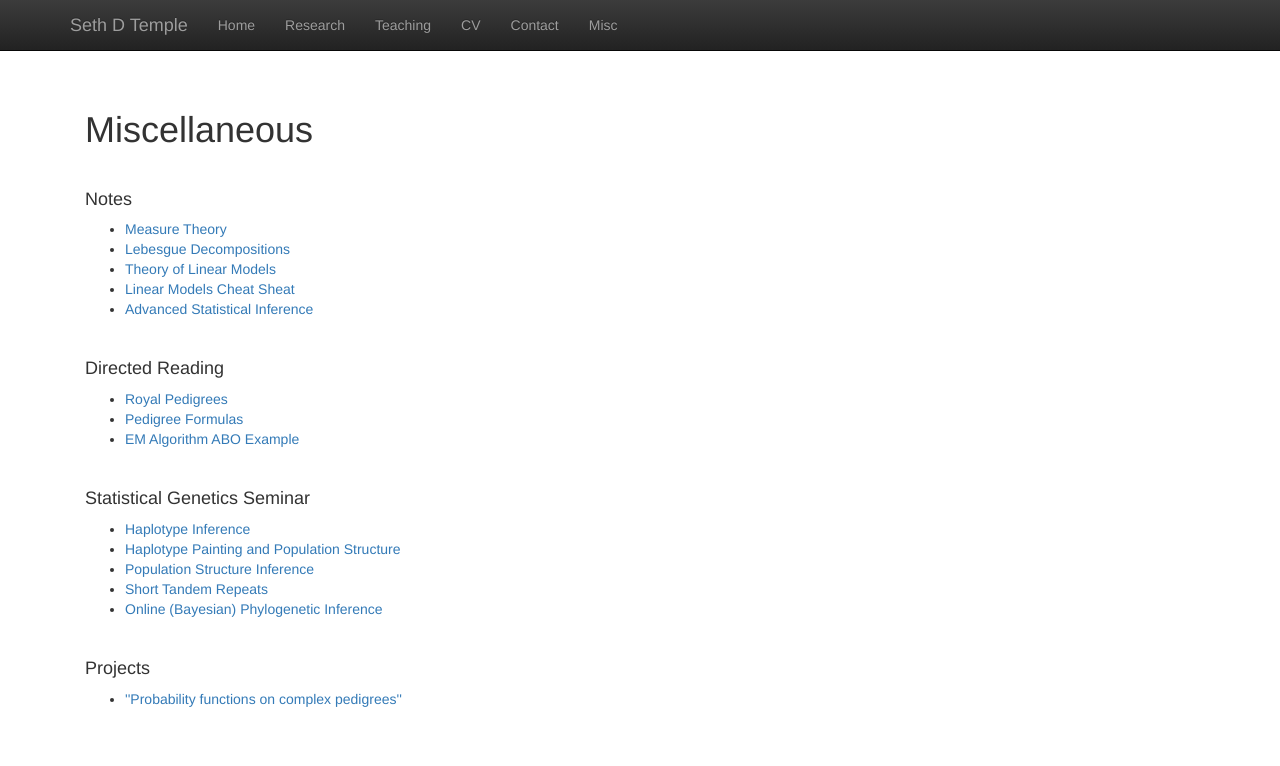
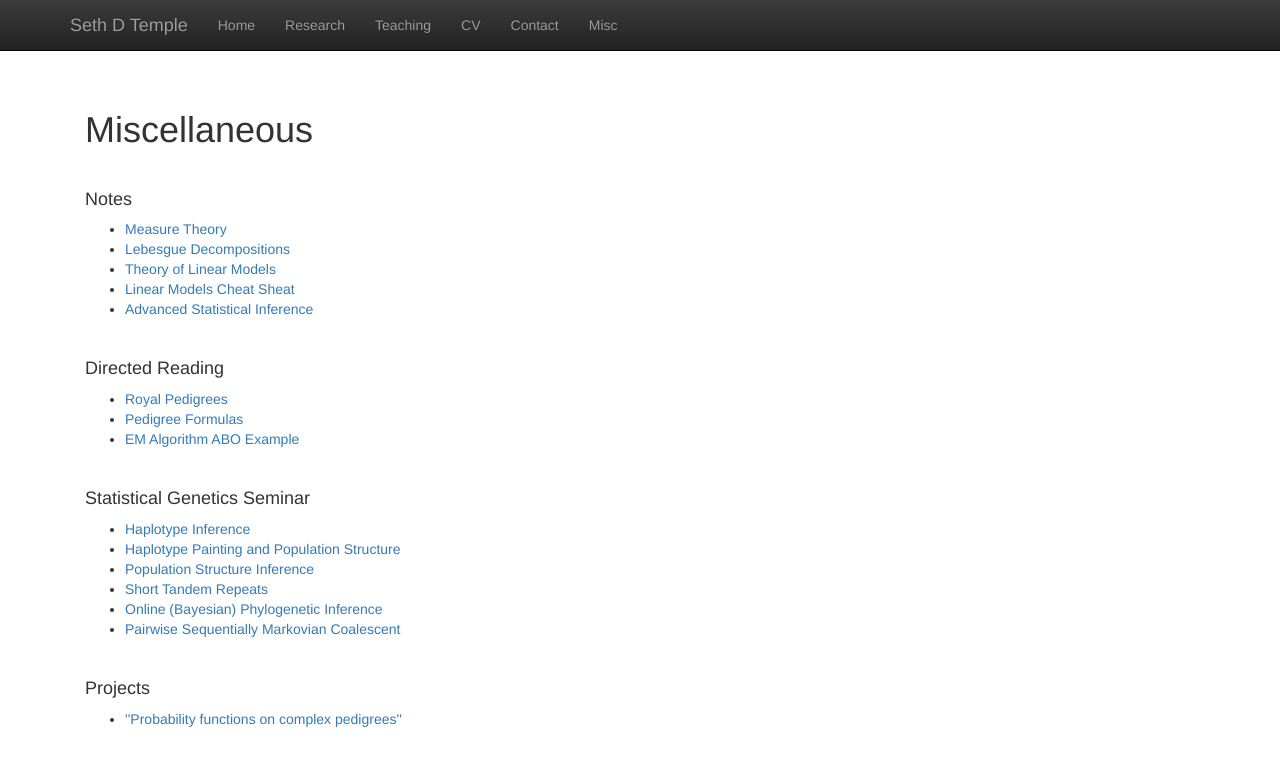
Before and after one commit to sdtemple/sdtemple.github.io, a Jekyll site: the page built from misc.html, in a window 1280 px wide. Shown: the top 766 px of the page. Built offline with Jekyll 4.4.1, drawn with Linux system fonts in a browser that asks for light colours; nearby versions of some CDN libraries; library files that are not in the unit come from our copies.

Commit message:
Update misc.html

```diff
--- a/misc.html
+++ b/misc.html
@@ -36,6 +36,7 @@ title:  'Misc'
     <li><a href = "files/mosaic-paper-sdtemple.pdf">Population Structure Inference</a></li>
     <li><a href = "files/gangstr-sdtemple.pdf">Short Tandem Repeats</a></li>
     <li><a href = "files/phylodynamic-inference-sdtemple.pdf">Online (Bayesian) Phylogenetic Inference</a></li>
+    <li><a href = "files/psmc-presi-hrnasif-sdtemple.pdf">Pairwise Sequentially Markovian Coalescent</a></li>
   </ul>
  </p>
 <br/>
```
